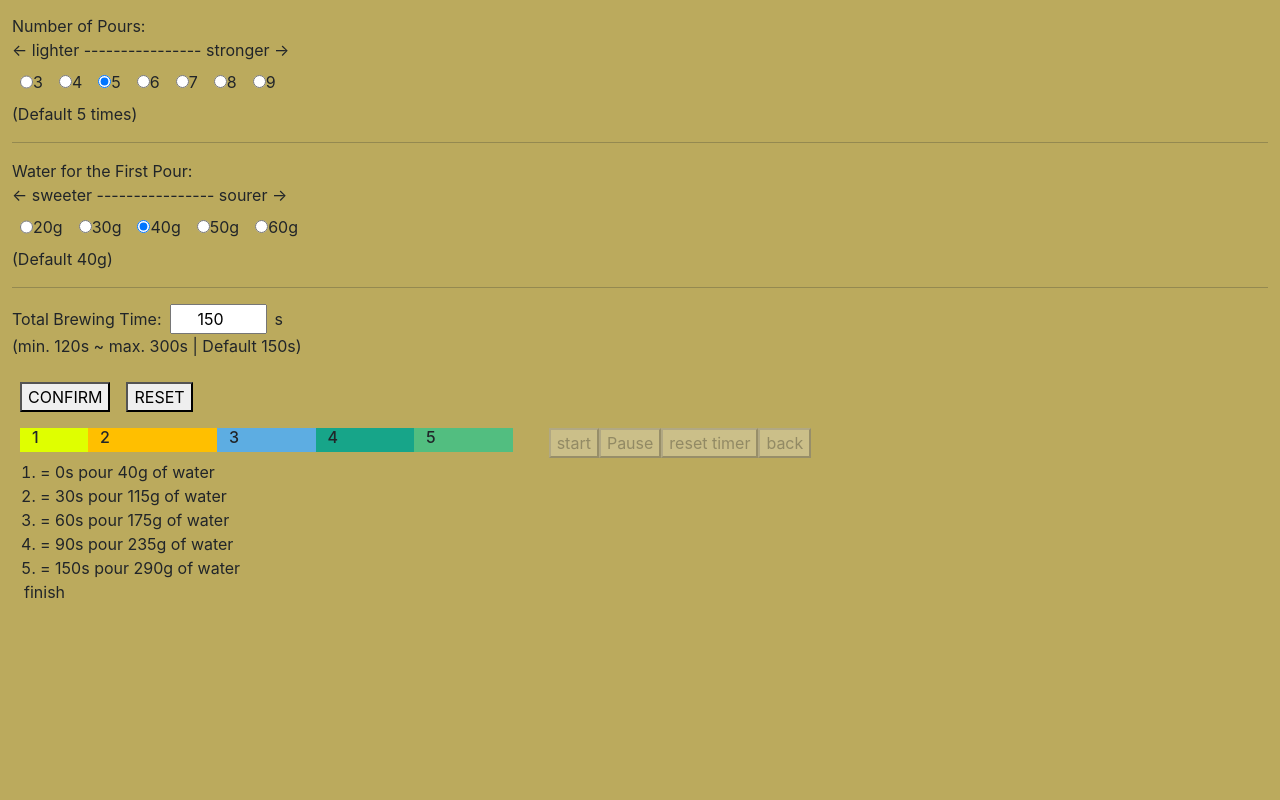
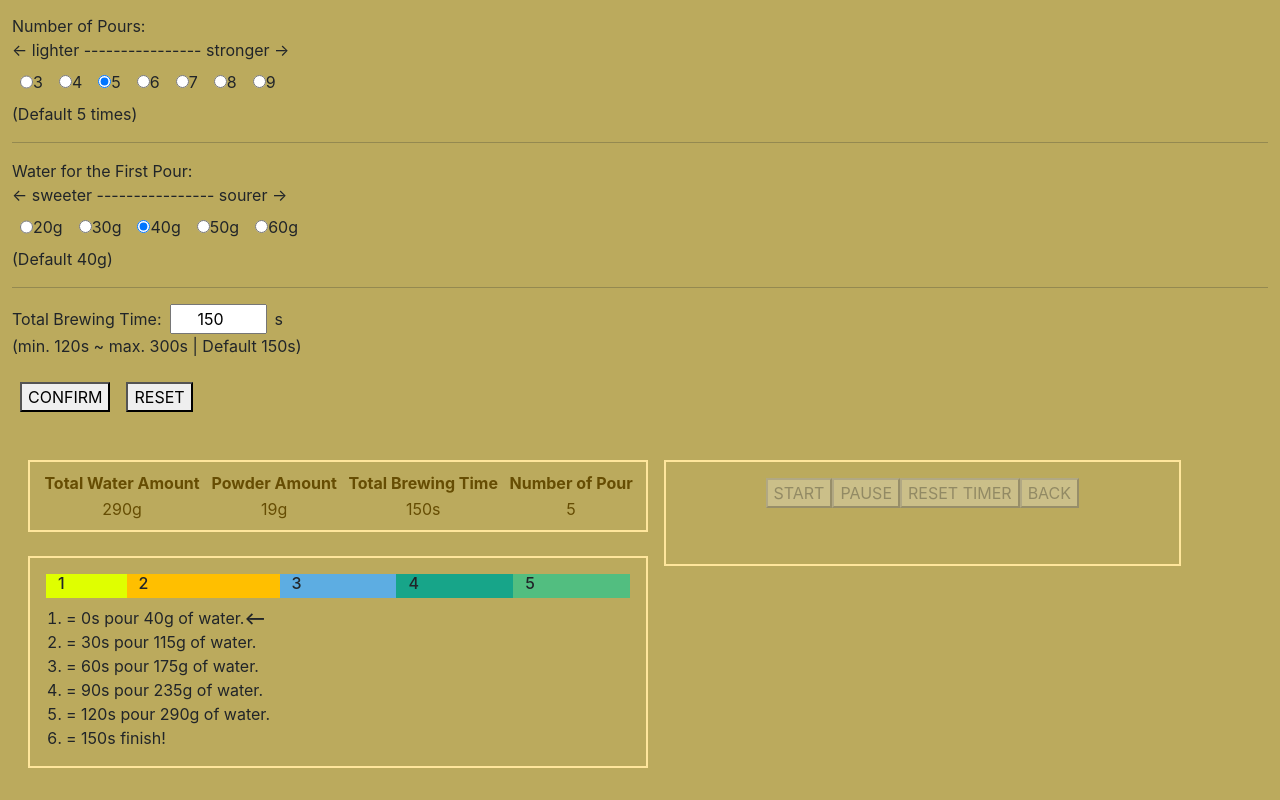
Before and after one commit to Tony-Tyrant/coffee_timer, a React (Create React App) app: page /en in a window 1280 px wide. Shown: the part 518-1318 px from the top of the page. Before the commit the page ends 1122 px from the top, so only its background shows below. Built offline with nearby package versions, Linux system fonts and the light colour scheme.

Commit message:
All features completed

```diff
--- a/src/components/ContentPage.js
+++ b/src/components/ContentPage.js
@@ -10,9 +10,9 @@ export default function ContentPage() {
     const lang = useLang();
 
     return (
-        <div className="container-fluid h-100">
+        <div className="container-fluid h-auto">
 
-            <div className="row">
+            <div className="row h-25" id="top">
                 {/* language selector */}
                 <ul class="nav nav-underline justify-content-end align-items-center m-1">
                     <li class="nav-item">
@@ -29,20 +29,20 @@ export default function ContentPage() {
                 </div>
             </div>
             {/* The input form */}
-            <div className="row my-3">
+            <div className="row my-3 h-50">
                 <div className='col' id="customize">
                     <Customize />
                 </div>
             </div>
             {/* The timer */}
-                <div className="row mx-2">
-                    <div className='col-md-5 col-12' id="summary">
-                        <Summary />
-                    </div>
-                    <div className='col-md-7 col-12' id="timer">
-                        <Timer />
-                    </div>
+            <div className="row mx-2 h-50">
+                <div className='col-md-6 col-12 m-2' id="summary">
+                    <Summary />
                 </div>
+                <div className='col-md-5 col-12 p-0 m-2' id="timer">
+                    <Timer />
+                </div>
+            </div>
         </div>
     );
 }
--- a/src/components/GenerateBarChart.js
+++ b/src/components/GenerateBarChart.js
@@ -1,5 +1,4 @@
 import React from "react";
-import { useLang } from "./context/LangContext";
 import { useFactor } from "./context/FactorContext";
 
 export default function GenerateBarChart() {
@@ -21,7 +20,7 @@ export default function GenerateBarChart() {
 
 
     return (
-        <div className="row">
+        <div className="row p-0 m-0">
             <h6
                 style={{
                     display:"inline-block",
--- a/src/components/Summary.js
+++ b/src/components/Summary.js
@@ -5,25 +5,70 @@ import { useLang } from "./context/LangContext";
 import { useSelector } from "react-redux";
 
 export default function Summary() {
-    const lang = useLang();
-    const { intervalMap, firstPour, secondPour, remainPour } = useFactor()
+    const { intervalMap, firstPour, secondPour, remainPour, water, powder, totalTime, pour } = useFactor()
     //console.log(intervalMap)
     const pourMap = [firstPour, secondPour].concat(remainPour)
     //console.log(pourMap)
     const count = useSelector(state => state.timer.count);
 
+    const lang = useLang();
+    const text = {
+        water: {
+            en: 'Total Water Amount',
+            zh: '總注水量',
+        },
+        powder: {
+            en: 'Powder Amount',
+            zh: '咖啡粉用量',
+        },
+        time: {
+            en: 'Total Brewing Time',
+            zh: '總沖煮時間',
+        },
+        pour: {
+            en: 'Number of Pour',
+            zh: '注水次數',
+        },
+        sammary1: {
+            en: 's pour ',
+            zh: '秒注水',
+        },
+        sammary2: {
+            en: 'g of water.',
+            zh: 'g。',
+        },
+        sammary3: {
+            en: 's finish!',
+            zh: '秒完成!',
+        },
+    }
+
     function showArrow(i) {
-        if(count>intervalMap[i] && count<=intervalMap[i+1]) {
+        if (i < intervalMap.length - 1) {
+            if (count >= intervalMap[i] && count < intervalMap[i + 1]) {
                 return false;
             } else {
                 return true;
+            }
+        } else if (i === intervalMap.length - 1 ) {
+            if (count >= intervalMap[i] && count < totalTime) {
+                return false;
+            } else {
+                return true;
+            }
+        }  else if (i === intervalMap.length ) {
+            if (count >= totalTime) {
+                return false;
+            } else {
+                return true;
+            }
         }
     }
 
     const summary = intervalMap.map((time, index) => {
         return (
             <li>
-                {` = ${time}s pour ${pourMap[index]}g of water`}
+                {` = ${time}${text.sammary1[lang]}${pourMap[index]}${text.sammary2[lang]}`}
                 <span hidden={showArrow(index)}>
                     <b>{'<--'}</b>
                 </span>
@@ -32,12 +77,35 @@ export default function Summary() {
     })
 
     return (
-        <div className="row">
+        <div>
+            <div className="row border border-2 border-warning-subtle text-warning-emphasis text-center my-4 p-2">
+                <table>
+                    <tr>
+                        <th>{text.water[lang]}</th>
+                        <th>{text.powder[lang]}</th>
+                        <th>{text.time[lang]}</th>
+                        <th>{text.pour[lang]}</th>
+                    </tr>
+                    <tr>
+                        <td>{water}g</td>
+                        <td>{powder}g</td>
+                        <td>{totalTime}s</td>
+                        <td>{pour}</td>
+                    </tr>
+                </table>
+            </div>
+            <div className="row border border-2 border-warning-subtle mb-4 p-3">
                 <GenerateBarChart />
                 <ol className="mx-2 m-0">
                     {summary}
+                    <li>
+                        = {totalTime}{text.sammary3[lang]}
+                        <span hidden={showArrow(intervalMap.length)}>
+                            <b>{'<--'}</b>
+                        </span>
+                    </li>
                 </ol>
-            <span className="p-0 mx-1">finish</span>
+            </div>
         </div>
     )
 }
--- a/src/components/Timer.js
+++ b/src/components/Timer.js
@@ -1,30 +1,65 @@
 import React, { useState, useEffect } from "react";
 import { useFactor } from "./context/FactorContext";
+import { useLang } from "./context/LangContext";
 import { useSelector, useDispatch } from "react-redux";
 import { updateCount, resetCount } from "./slice/timerSilce";
 import { updateConfirm } from "./slice/customizeSilce";
 
 export default function Timer() {
     const { totalTime, confirmed } = useFactor();
-    //const testTime = 5;
     const dispatch = useDispatch();
     const count = useSelector((state) => state.timer.count);
+    console.log(count);
     const [display, setDisplay] = useState("");
     const [timerRun, setTimerRun] = useState(false);
+    const [start, setStart] = useState(false);
     const [pause, setPause] = useState(true);
     const timeouts = [];
     let interval;
 
-    function clickReset() {
-        setTimerRun(false);
-        setPause(true);
-        if(confirmed) {
-            setDisplay("Press Start to Start the Timer");
+    const lang = useLang();
+    const text = {
+        start: {
+            en: 'START',
+            zh: '開始',
+        },
+        pause: {
+            en: 'PAUSE',
+            zh: '暫停',
+        },
+        reset: {
+            en: 'RESET TIMER',
+            zh: '重置計時器',
+        },
+        back:{
+            en: 'BACK',
+            zh: '返回'
+        },
+        timer: {
+            en: 'Press Start to Start the Timer',
+            zh: '按開始計時',
         }
     }
 
     function clickStart() {
+        setStart(true);
         count > 0 ? setPause(false) : setTimerRun(true)
+    }
+
+    function clickPause() {
+        setPause(true);
+        setStart(false);
+    }
+
+    function clickReset() {
+        dispatch(resetCount());
+        setTimerRun(false);
+        setStart(false);
+        setPause(true);
+        console.log(confirmed)
+        if (confirmed) {
+            setDisplay(`${text.timer[lang]}`);
+        }
     }
 
     function clickBack() {
@@ -33,42 +68,39 @@ export default function Timer() {
     }
 
     useEffect(() => {
-        if(confirmed) {
-            setDisplay("Press Start to Start the Timer");
+        if (confirmed) {
+            setDisplay(`${text.timer[lang]}`);
         } else {
             setDisplay("");
         }
-    }, [confirmed])
+    }, [confirmed, lang])
 
     /* Countdown before start and resetting the timer */
     useEffect(() => {
         if (timerRun) {
             setDisplay("READY");
-            timeouts.push( setTimeout(()=>setDisplay('3'), 1000) );
-            timeouts.push( setTimeout(()=>setDisplay('2'), 2000) );
-            timeouts.push( setTimeout(()=>setDisplay('1'), 3000) );
-            timeouts.push( setTimeout(()=>{
-                setDisplay('START');
-                setPause(false);
-            }, 4000) );
+            timeouts.push(setTimeout(() => setDisplay('3'), 1000));
+            timeouts.push(setTimeout(() => setDisplay('2'), 2000));
+            timeouts.push(setTimeout(() => setDisplay('1'), 3000));
+            timeouts.push(setTimeout(() => setDisplay('START'), 4000));
+            timeouts.push(setTimeout(() => setPause(false), 4500));
         }
         return () => {
-            for(let i=0; i<timeouts.length; i++) {
+            for (let i = 0; i < timeouts.length; i++) {
                 clearTimeout(timeouts[i]);
             }
             clearInterval(interval);
-            dispatch(resetCount());
         }
     }, [timerRun])
 
     /* starting and pausing the timer */
     useEffect(() => {
         if (timerRun) {
-            if(!pause) {
+            if (!pause) {
+                setDisplay(`${count}s`);
                 interval = setInterval(() => {
                     dispatch(updateCount());
-                    setDisplay(`${count}s`);
-                }, 1000)
+                }, 10)
             }
         }
         return () => {
@@ -78,41 +110,45 @@ export default function Timer() {
 
     /* stopping the timer when finish*/
     useEffect(() => {
-        if(display === `${totalTime}s`) {
-            setTimerRun(false);
+        if (display === `${totalTime}s`) {
             setDisplay("FINISH")
             setPause(true);
-            dispatch(resetCount());
         }
     }, [display])
 
     return (
-        <div>
+        <div className="border border-2 border-warning-subtle p-3 my-md-4 mb-5 w-100 d-flex flex-column">
+            <div className="d-flex justify-content-center">
                 <button
                     type="button"
                     onClick={clickStart}
-                disabled={confirmed? 0 : 1}>
-                start
+                    disabled={confirmed && !start && count < totalTime? 0 : 1}>
+                    {text.start[lang]}
                 </button>
                 <button
                     type="button"
-                onClick={()=>setPause(true)}
-                disabled={pause? 1 : 0}>
-                Pause
+                    onClick={clickPause}
+                    disabled={!pause ? 0 : 1}>
+                    {text.pause[lang]}
                 </button>
                 <button
                     type="button"
                     onClick={clickReset}
-                disabled={confirmed? 0 : 1}>
-                reset timer
+                    disabled={confirmed ? 0 : 1}>
+                    {text.reset[lang]}
                 </button>
+                <a href="#top">
                 <button
                     type="button"
                     onClick={clickBack}
-                disabled={confirmed? 0 : 1}>
-                back
+                    disabled={confirmed ? 0 : 1}>
+                    {text.back[lang]}
                 </button>
-            <h5 id="display">{display}</h5>
+                </a>
+            </div>
+            <div className="d-flex justify-content-center p-3">
+                <h3 id="display">{display}</h3>
+            </div>
         </div>
     )
 }
--- a/src/components/context/FactorContext.js
+++ b/src/components/context/FactorContext.js
@@ -46,10 +46,9 @@ export default function FactorProvider({ children }) {
     /* Calculate the time for each pour */
     const interval = Math.round(totalTime / pour);
     const intervalMap = [0];
-    for(let i=1; i<pour-1; i++) {
+    for(let i=1; i<pour; i++) {
         intervalMap.push(i * interval);
     }
-    intervalMap.push(totalTime);
 
     // console.log(firstPour);
     // console.log(secondPour);
```
Also changed, not shown: src/components/Customize.js (+12 -12 lines), 1 other file (tests, documents, lock files or other folders). Lines whose indentation alone changed are shown as unchanged.
